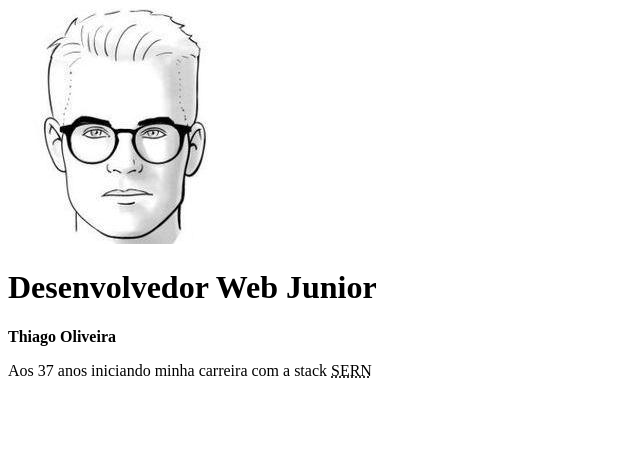
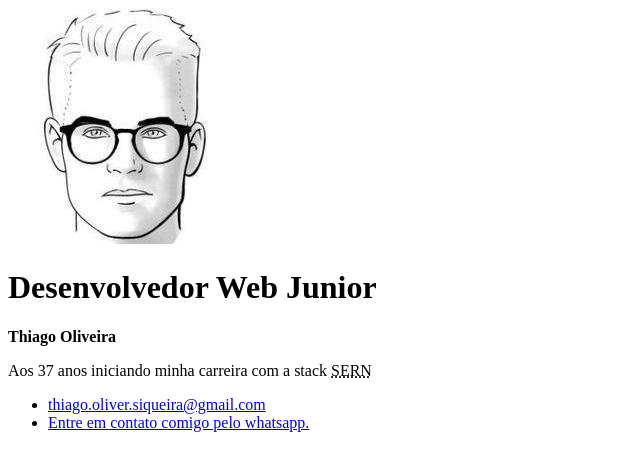
Before and after one commit to ThiOliver/meu-portfolio, a plain HTML site: page index.html in a window 1280 px wide. Shown: the whole page, without its empty margins (0-640 px from the left). Drawn offline with Linux system fonts and the light colour scheme.

Commit message:
feat:adicionando tag footer com listas e links para contato no e-mail e whatsapp

```diff
--- a/index.html
+++ b/index.html
@@ -18,5 +18,15 @@
             <p>Aos 37 anos iniciando minha carreira com a stack <abbr title="SQL, Express, React,NodeJS">SERN</abbr></p>
         </div>
     </header>
+    <footer>
+        <ul>
+            <li>
+                <a href="mailto:thiago.oliver.siqueira@gmail.com">thiago.oliver.siqueira@gmail.com</a>
+            </li>
+            <li>
+                <a href="https://wa.me/+5548991058113?text=Entre em contato comigo pelo whatsapp." target="_blank" rel="noopener noreferrer"title="Entre em contato comigo pelo whatsapp.">Entre em contato comigo pelo whatsapp.</a>
+            </li>
+        </ul>
+    </footer>
 </body>
 </html>
```
